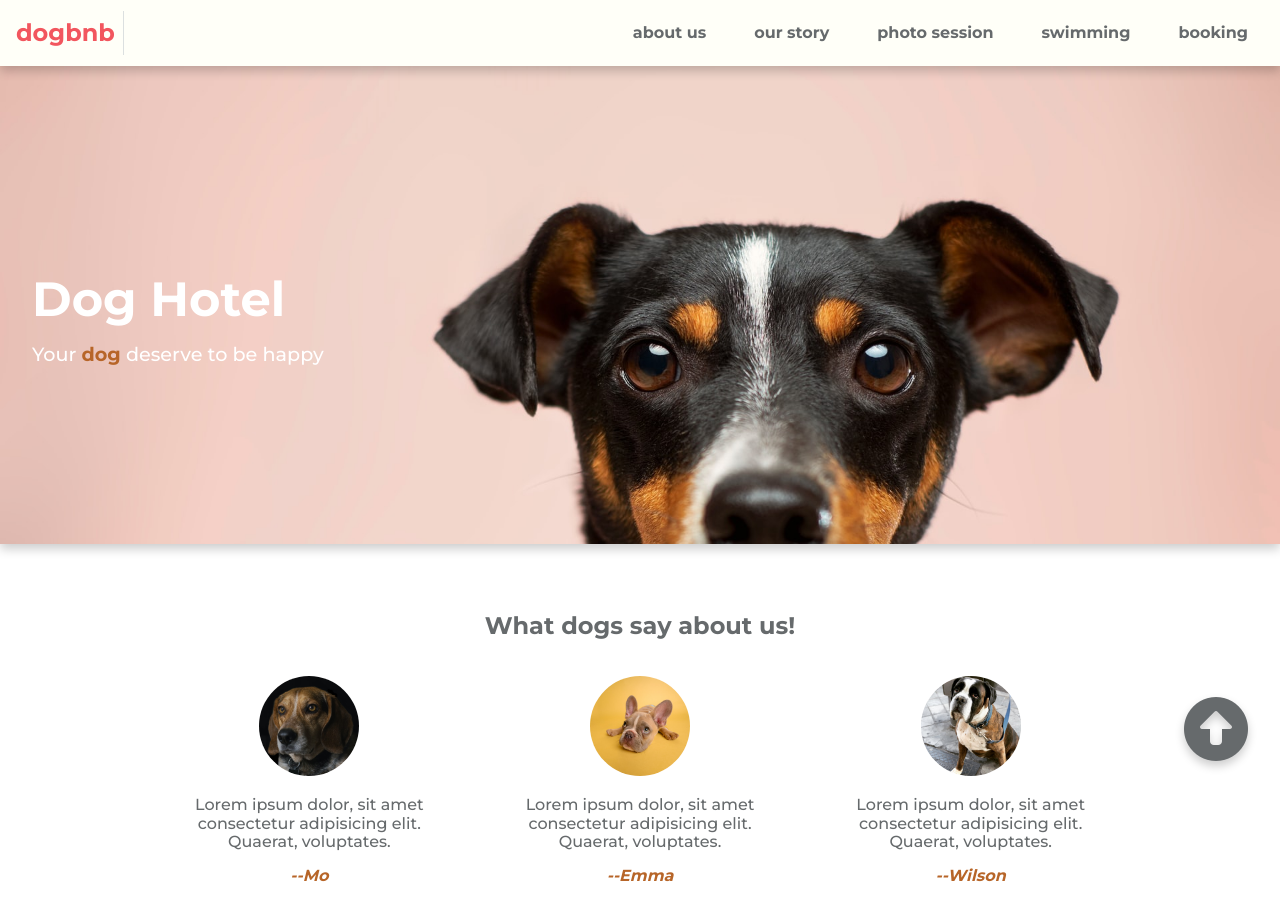
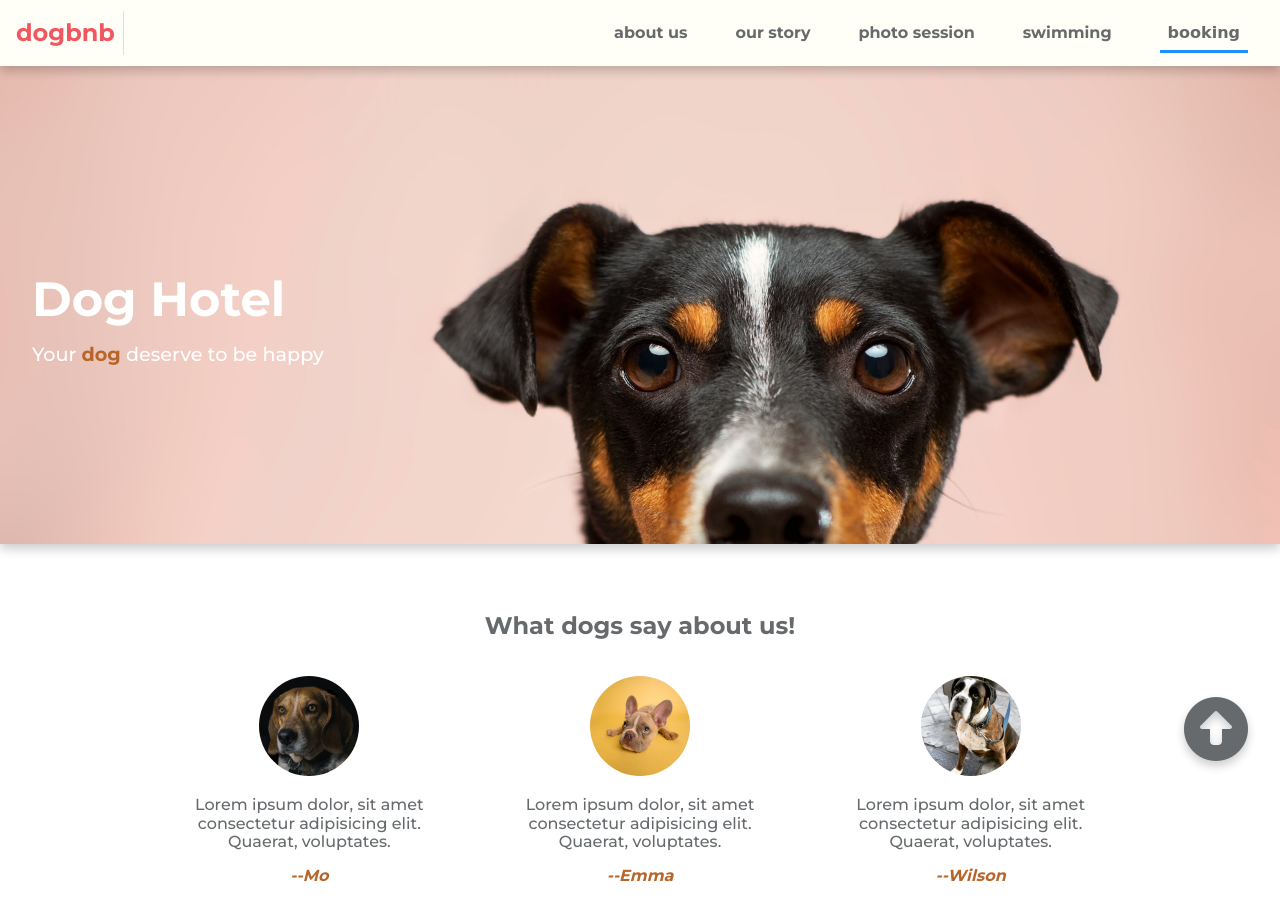
Before and after one commit to mwafy092/Udacity-Landing-Page, a plain HTML site: page index.html in a window 1280 px wide. Shown: the top 905 px of the page. Drawn offline with Linux system fonts and the light colour scheme; a web font is replaced by a local one.

Commit message:
JS update 5

```diff
--- a/css/main.css
+++ b/css/main.css
@@ -1,11 +1,8 @@
 @import url('https://fonts.googleapis.com/css2?family=Montserrat:wght@400;500;700&display=swap');
+@import url('https://fonts.googleapis.com/css2?family=Merienda+One&display=swap');
 @import "./nav.css";
 
 /* General styles */
-html {
-    scroll-behavior: smooth;
-}
-
 body {
     font-family: 'Montserrat', sans-serif;
     width: 100%;
--- a/css/nav.css
+++ b/css/nav.css
@@ -124,3 +124,10 @@ nav .logo a{
         transform: translateX(0);
     }
 }
+
+/* nav items active state */
+.active-link {
+    border-bottom: 3px solid #1E90FF;
+    padding: 0.5rem;
+    font-family: 'Merienda One', cursive;
+}
--- a/js/app.js
+++ b/js/app.js
@@ -2,6 +2,7 @@
 const navList = document.querySelector('#navbar-list');
 const sections = document.querySelectorAll('section');
 const toggle = document.querySelector('#nav-toggle');
+
 /*
     navbar toggler on mobile
 */
@@ -31,7 +32,7 @@ const navBuilder = () => {
         let navName = section.dataset.nav;  // fetch the data from each section
 
         // create the navigation items
-        navItems += `<li><a href="#${section.id}">${navName}</a></li>`
+        navItems += `<li><a href="#" data-link="${navName}">${navName}</a></li>`
     })
 
     // append data as HTML to navList ul container
@@ -43,17 +44,56 @@ navBuilder();   // calling navbar builder
 
 
 /*
-    distinguish the section in view
+    distinguish the section and nav item in view
  */
+
+const navItems = document.querySelectorAll('li a');    // group all nav Items
 
 function scrollActive() {
     sections.forEach(section => {
         let cord = Math.floor(section.getBoundingClientRect().top);
-        if (cord >= -150 && cord < 150) {
-            section.classList.add('active')
+        if (cord >= -300 && cord < 300) {
+            section.classList.add('active');
+
+            // loop through all nav items
+            navItems.forEach(navItem => {
+                // choose which link is active based on active section
+                if (navItem.dataset.link === section.dataset.nav) {
+                    navItem.classList.add('active-link')
+                } else {
+                    navItem.classList.remove('active-link')
+                }
+            })
+
         } else {
             section.classList.remove('active')
         }
     })
 }
+
 window.addEventListener('scroll', scrollActive);
+
+
+/*
+    scroll into view
+*/
+function scrolling() {
+    // loop through nav bar items
+    navItems.forEach(navItem => {
+        navItem.addEventListener('click', (e) => {
+            e.preventDefault(); // prevent default click action
+
+            // loop through each section
+            sections.forEach(section => {
+
+                // choose the right section to scroll to
+                if (section.dataset.nav === navItem.dataset.link) {
+                    // use the top position related to the selected section
+                    section.scrollIntoView({ behavior: "smooth", top: section.getBoundingClientRect().top });
+                }
+            })
+        })
+    })
+}
+
+scrolling();    // invoking scrolling function
```
